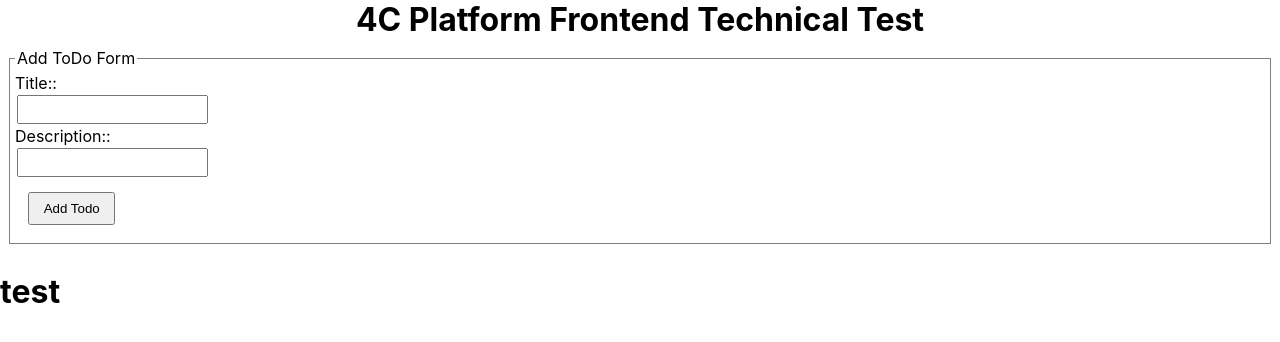
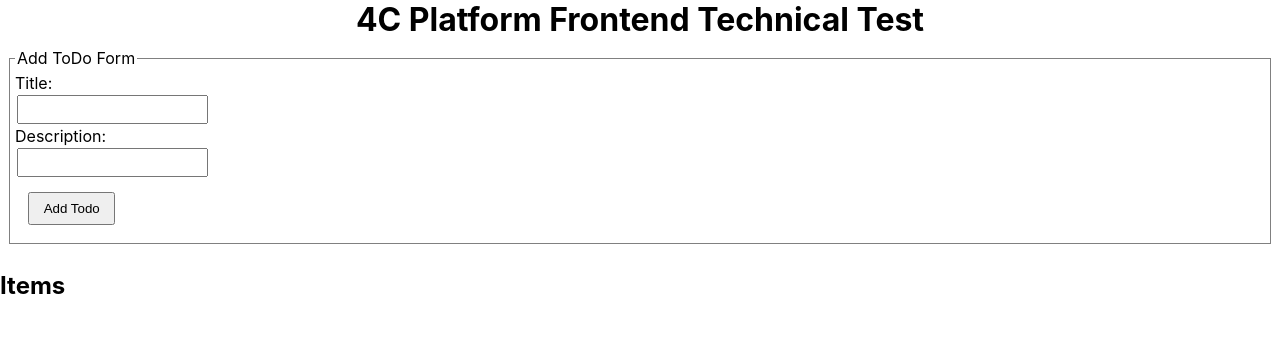
Before and after one commit to clearandfizzy/Test-Frontend-Developer, a React (Create React App) app in the folder my-app/: page / in a window 1280 px wide. Shown: the top 342 px of the page. Built offline with nearby package versions, Linux system fonts and the light colour scheme.

Commit message:
Added tests

```diff
--- a/my-app/src/components/ToDoForm.js
+++ b/my-app/src/components/ToDoForm.js
@@ -44,8 +44,8 @@ export const ToDoForm = () => {
 			<Form>
 				<FieldSet>
 					<legend>Add ToDo Form</legend>
-					<CustomInput id={'title'} label={'Title:'} value={item.title} onChange={onChange}/>
-					<CustomInput id={'description'} label={'Description:'} value={item.description} onChange={onChange}/>
+					<CustomInput id={'title'} label={'Title'} value={item.title} onChange={onChange}/>
+					<CustomInput id={'description'} label={'Description'} value={item.description} onChange={onChange}/>
 					<Button type={'button'}
 							onClick={() => handleClick()}>Add Todo</Button>
 				</FieldSet>
--- a/my-app/src/components/ToDoList.js
+++ b/my-app/src/components/ToDoList.js
@@ -12,7 +12,7 @@ export const ToDoList = () => {
 
 	return (
 		<React.Fragment>
-			<h1>test</h1>
+			<h2>Items</h2>
 			<Ol>
 				{
 					items.map((i, index) => {
```
Also changed, not shown: 2 other files (tests, documents, lock files or other folders).
